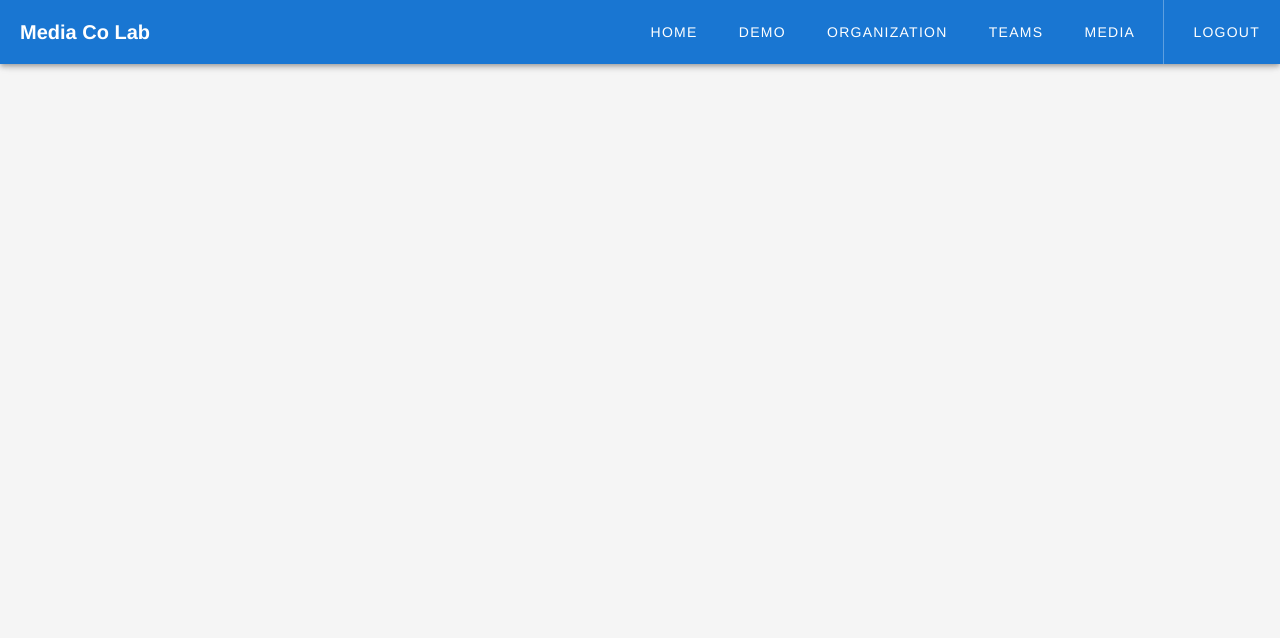
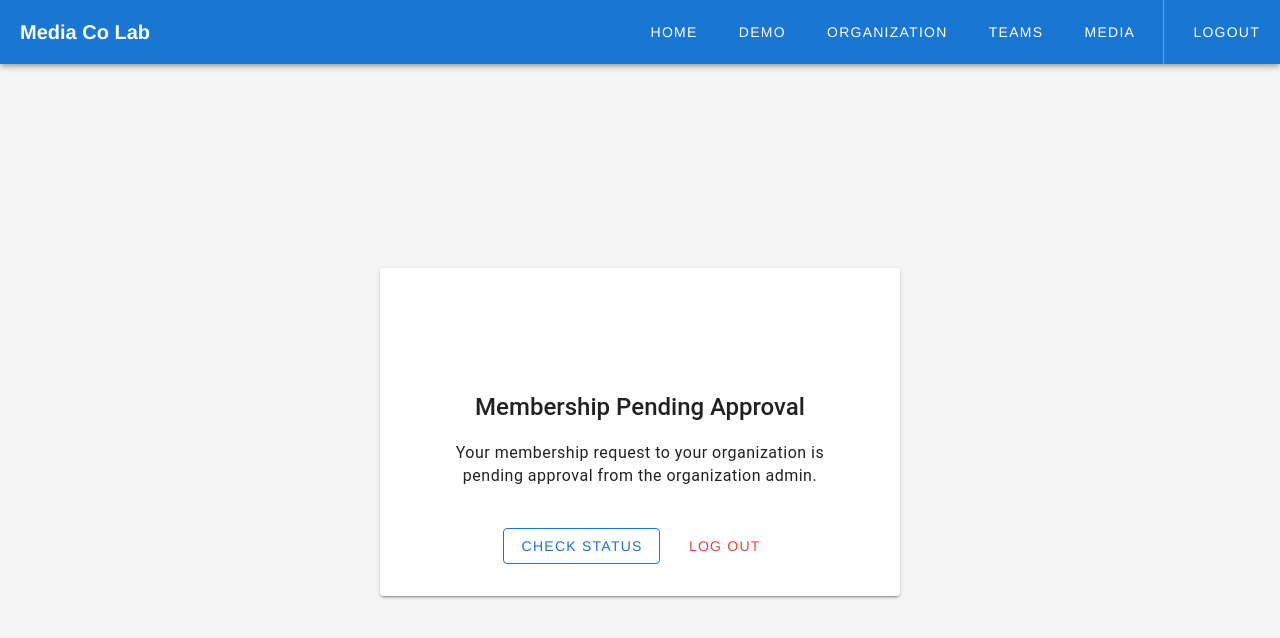
Before and after one commit to elvissierra/Media_Co_Lab, a Vue app in the folder frontend/mcl_ui/: page /pending in a window 1280 px wide. Shown: the top 638 px of the page. Built offline with nearby package versions, Linux system fonts and the light colour scheme; no server answers; sample sign-in values are in the browser's storage.

Commit message:
feat: add PendingApproval and DeniedAccess pages

```diff
--- /dev/null
+++ b/frontend/mcl_ui/src/components/PendingApproval.vue
@@ -0,0 +1,80 @@
+<template>
+  <v-container class="fill-height d-flex align-center justify-center">
+    <v-card max-width="520" class="pa-8 text-center" elevation="2">
+      <v-icon size="64" color="warning" class="mb-4">mdi-clock-outline</v-icon>
+
+      <v-card-title class="text-h5 mb-2">
+        {{ title }}
+      </v-card-title>
+
+      <v-card-text class="text-body-1 mb-6">
+        {{ message }}
+      </v-card-text>
+
+      <v-btn variant="outlined" color="primary" @click="checkStatus" :loading="checking" class="mr-3">
+        Check Status
+      </v-btn>
+      <v-btn variant="text" color="error" @click="logout">
+        Log Out
+      </v-btn>
+    </v-card>
+  </v-container>
+</template>
+
+<script>
+import { mapGetters } from "vuex";
+import axios from "@/axios";
+
+export default {
+  name: "PendingApproval",
+  data() {
+    return { checking: false };
+  },
+  computed: {
+    ...mapGetters(["isPendingApproval", "isDenied", "orgIsApproved"]),
+    type() {
+      return this.$route.query.type || "member";
+    },
+    title() {
+      return this.type === "org"
+        ? "Organization Pending Review"
+        : "Membership Pending Approval";
+    },
+    message() {
+      if (this.type === "org") {
+        return "Your organization registration is under review. You will be able to access the platform once it is approved by our team.";
+      }
+      const orgName = this.$store.state.user?.organization?.title || "your organization";
+      return `Your membership request to ${orgName} is pending approval from the organization admin.`;
+    },
+  },
+  methods: {
+    async checkStatus() {
+      this.checking = true;
+      try {
+        const userId = this.$store.state.user?.id;
+        if (!userId) return;
+        const response = await axios.get(`/api/users/${userId}/`);
+        this.$store.commit("setUser", response.data);
+        this.redirectIfUnblocked(response.data);
+      } finally {
+        this.checking = false;
+      }
+    },
+    redirectIfUnblocked(user) {
+      if (user.is_staff) {
+        this.$router.push("/platform-admin");
+      } else if (user.org_status === "approved" && user.organization?.is_approved) {
+        this.$router.push("/medias");
+      } else if (user.org_status === "denied") {
+        this.$router.push("/denied");
+      }
+    },
+    logout() {
+      this.$store.commit("setAuthToken", null);
+      this.$store.commit("setUser", null);
+      this.$router.push("/login");
+    },
+  },
+};
+</script>
--- a/frontend/mcl_ui/src/router.js
+++ b/frontend/mcl_ui/src/router.js
@@ -12,6 +12,7 @@ import TeamDetail from './components/TeamDetail.vue'
 import Media from './components/Media.vue'
 import MediaDetail from './components/MediaDetail.vue'
 import Labels from './components/Labels.vue'
+import PendingApproval from './components/PendingApproval.vue'
 
 const requireAuth = (_to, _from, next) => {
   if (!localStorage.getItem('authToken')) {
@@ -104,6 +105,29 @@ const routes = [
     component: Labels,
     beforeEnter: requireAuth,
   },
+  {
+    path: '/pending',
+    name: 'PendingApproval',
+    component: PendingApproval,
+    beforeEnter: requireAuth,
+  },
+  {
+    path: '/denied',
+    name: 'DeniedAccess',
+    component: {
+      template: `
+        <v-container class="fill-height d-flex align-center justify-center">
+          <v-card max-width="480" class="pa-8 text-center">
+            <v-icon size="64" color="error" class="mb-4">mdi-account-cancel</v-icon>
+            <v-card-title class="text-h5 mb-2">Access Denied</v-card-title>
+            <v-card-text>Your membership request was denied. Contact the organization admin for more information.</v-card-text>
+            <v-btn variant="outlined" color="primary" @click="$router.push('/login')">Back to Login</v-btn>
+          </v-card>
+        </v-container>
+      `,
+    },
+    beforeEnter: requireAuth,
+  },
 ];
 const router = createRouter({
   history: createWebHistory(process.env.BASE_URL),
```
